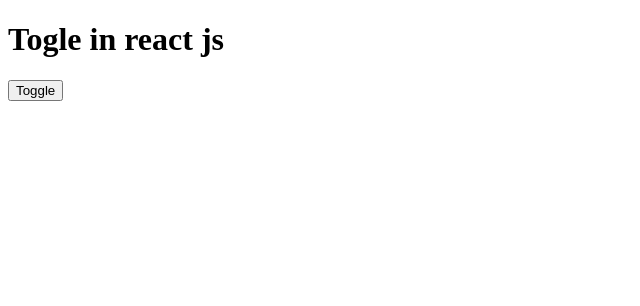
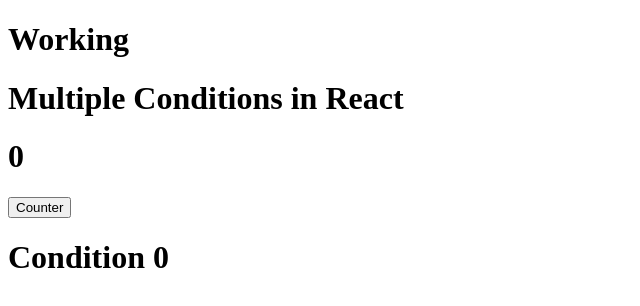
Before and after one commit to Ashirwad04/Project_01, a React (Vite) app: page / in a window 1280 px wide. Shown: the top 306 px of the page, without its empty margins (0-640 px from the left). Built offline with nearby package versions, Linux system fonts and the light colour scheme.

Commit message:
MultipleCondition using state

```diff
--- a/src/App.jsx
+++ b/src/App.jsx
@@ -2,6 +2,7 @@ import { useState } from "react";
 import ToDo from "./assets/ToDo";
 import Counter from "./Components/Counter";
 import Header from "./Components/Header";
+import MultipleCondition from "./Components/MultipleCondition";
 import Login,{Profile,Settings} from "./UserComponet";
 
 
@@ -9,20 +10,20 @@ import Login,{Profile,Settings} from "./UserComponet";
 
 function App(){
 
-  const [display,setDisplay]=useState(false);
+  // const [display,setDisplay]=useState(false);
 
 
 
-  const userObj={
-    name:"Aman",
-    age: 25,
-    city: "Delhi"
-  }
+  // const userObj={
+  //   name:"Aman",
+  //   age: 25,
+  //   city: "Delhi"
+  // }
 
 
-  const name="aman";
-  let x=10;
-  let y= 20;
+  // const name="aman";
+  // let x=10;
+  // let y= 20;
   return(
   //  <div>
   //   <Header/>
@@ -43,16 +44,24 @@ function App(){
     <h1>{x+y}</h1>
     <h1>{userObj.age}</h1> */}
 
+
+    {/* <button onClick={()=>setDisplay(!display)}>Toggle</button>
     <h1>Togle in react js</h1>
       {
         display?<h1>Ashirwad</h1>:null
       }
+     */}
 
-
-    <button onClick={()=>setDisplay(!display)}>Toggle</button>
 
 
    {/* <Counter/> */}
+
+
+
+
+   <h1>Working</h1>
+
+   <MultipleCondition/>
   </div>
   )
 }
--- /dev/null
+++ b/src/Components/MultipleCondition.jsx
@@ -0,0 +1,28 @@
+import { useState } from "react";
+
+function MultipleCondition() {
+
+    const [count, setCount] = useState(0);
+
+    return (
+        <div>
+
+            <h1>Multiple Conditions in React</h1>
+
+            <h1>{count}</h1>
+            <button onClick={()=>setCount(count+1)}>Counter</button>
+
+            {
+                count === 0 ? <h1>Condition 0</h1>
+                : count === 1 ? <h1>Condition 01</h1>
+                : count === 2 ? <h1>Condition 02</h1>
+                : <h1>Condition 03</h1>
+
+            }
+
+
+        </div>
+    );
+}
+
+export default MultipleCondition;
```
